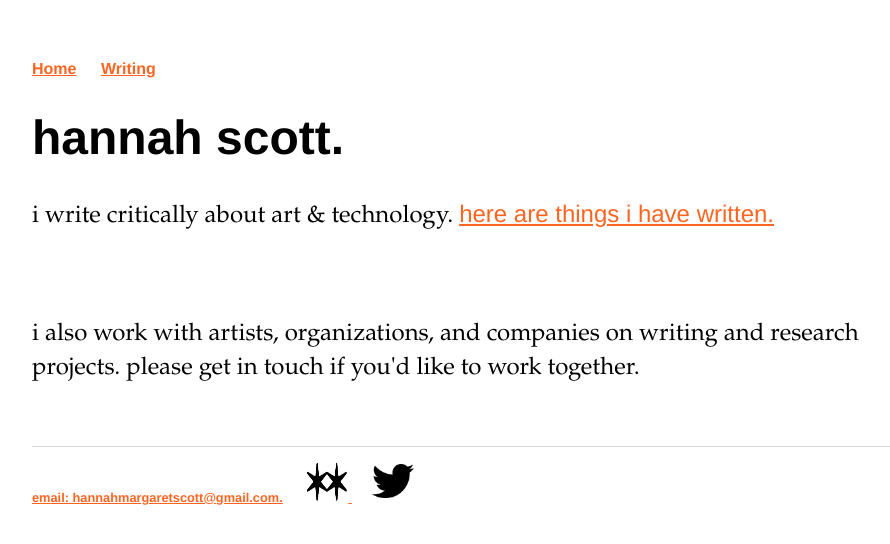
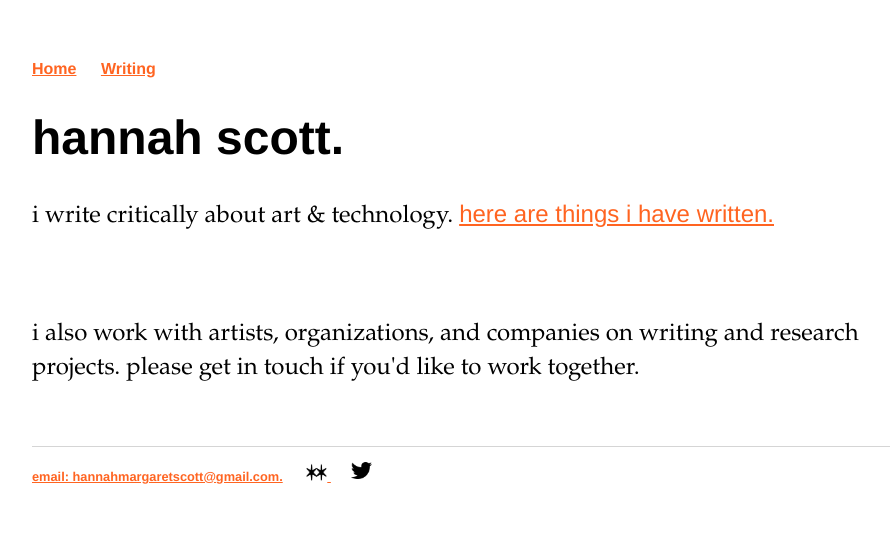
Before and after one commit to hannahmargaretscott/hannahmargaretscott.github.io, a Jekyll site: the page built from index.html, in a window 1280 px wide. Shown: the top 544 px of the page, without its empty margins (160-1050 px from the left). Built offline with Jekyll 4.4.1, drawn with Linux system fonts in a browser that asks for light colours.

Commit message:
Update default.html

```diff
--- a/_layouts/default.html
+++ b/_layouts/default.html
@@ -20,8 +20,8 @@
 		<footer>
     		<ul>
         		<li><a href="mailto:hannahmargaretscott@gmail.com">email: hannahmargaretscott@gmail.com.</a></li>
-        		<li><a href="https://www.are.na/hannah-scott-ki0b-utiktu"><img src="arena.jpg" alt="Are.na" style="width:42px;height:42px;">
-			<li><a href="https://twitter.com/hannahskrrrt"><img src="twitter.png" alt="Twitter" style="width:42px;height:42px;">
+        		<li><a href="https://www.are.na/hannah-scott-ki0b-utiktu"><img src="arena.jpg" alt="Are.na" style="width:21px;height:18px;">
+			<li><a href="https://twitter.com/hannahskrrrt"><img src="twitter.png" alt="Twitter" style="width:21px;height:21px;">
 			</ul>
 		</footer>
 	</body>
```
